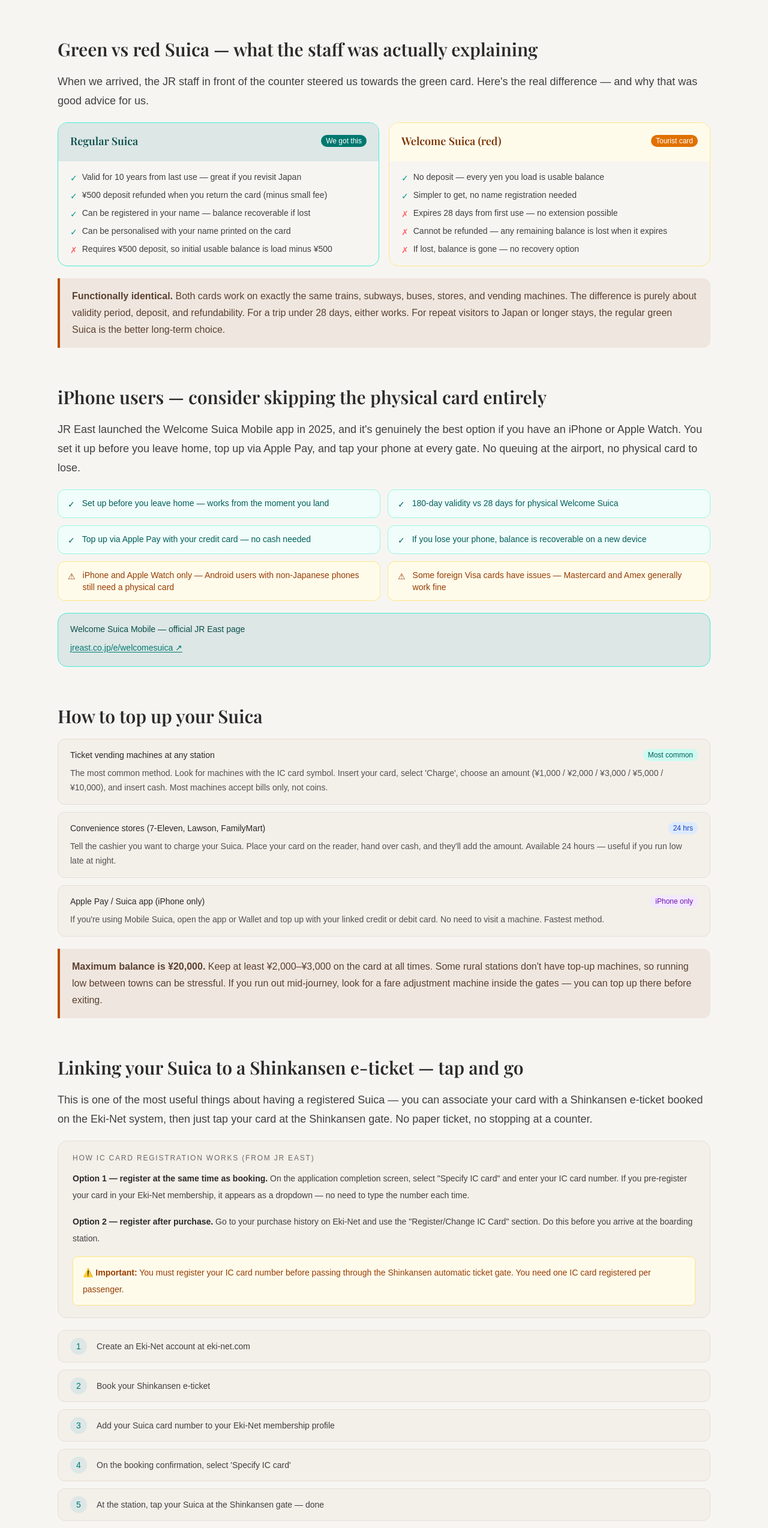
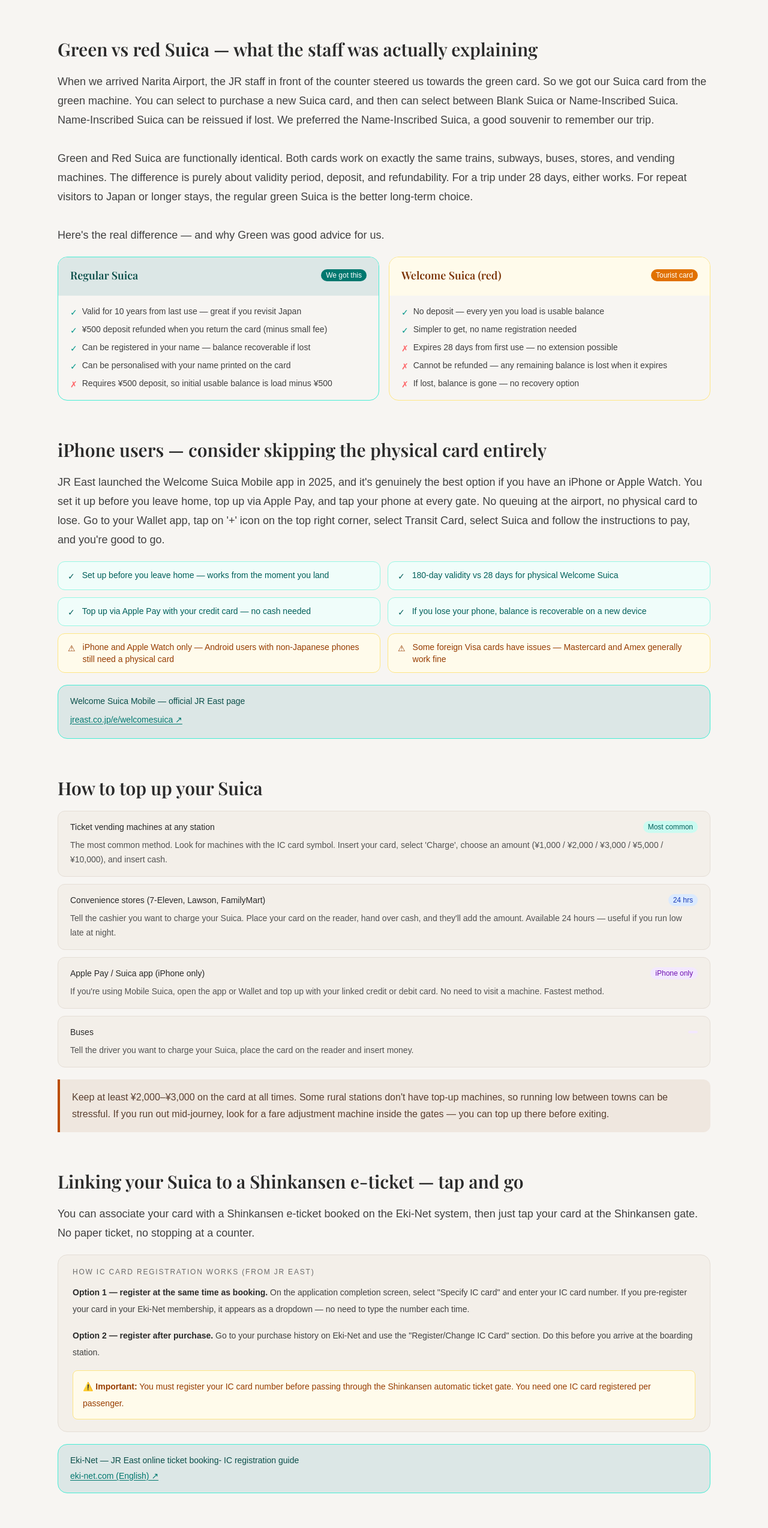
Before and after one commit to dsatyan/deeunbound, a Next.js app: page /travel/destinations/japan/suica-ic-card in a window 1280 px wide. Shown: the part 2058-4606 px from the top of the page at 60% size. Built offline with nearby package versions, Linux system fonts and the light colour scheme; a web font is replaced by a local one.

Commit message:
editing suica page japan

```diff
--- a/app/travel/destinations/japan/suica-ic-card/page.tsx
+++ b/app/travel/destinations/japan/suica-ic-card/page.tsx
@@ -174,8 +174,24 @@
               Green vs red Suica — what the staff was actually explaining
             </h2>
             <p className="text-lg leading-8 text-neutral-700">
-              When we arrived, the JR staff in front of the counter steered us
-              towards the green card. Here's the real difference — and why that
+              When we arrived Narita Airport, the JR staff in front of the counter steered us
+              towards the green card. So we got our Suica card from the
+              green machine. You can select to purchase a new Suica card, and then
+              can select between Blank Suica or Name-Inscribed Suica. Name-Inscribed
+              Suica can be reissued if lost. We preferred the Name-Inscribed Suica,
+              a good souvenir to remember our trip.
+
+              <br />
+              <br />
+              Green and Red Suica are functionally identical. Both cards work on
+              exactly the same trains, subways, buses, stores, and vending
+              machines. The difference is purely about validity period,
+              deposit, and refundability. For a trip under 28 days, either
+              works. For repeat visitors to Japan or longer stays, the regular
+              green Suica is the better long-term choice.
+              <br />
+              <br />
+              Here's the real difference — and why Green
               was good advice for us.
             </p>
 
@@ -232,15 +248,6 @@
                 </div>
               ))}
             </div>
-
-            <NoteBox>
-              <strong>Functionally identical.</strong> Both cards work on
-              exactly the same trains, subways, buses, stores, and vending
-              machines. The difference is purely about validity period,
-              deposit, and refundability. For a trip under 28 days, either
-              works. For repeat visitors to Japan or longer stays, the regular
-              green Suica is the better long-term choice.
-            </NoteBox>
           </section>
 
           {/* ── iPhone option ── */}
@@ -253,7 +260,9 @@
               genuinely the best option if you have an iPhone or Apple Watch.
               You set it up before you leave home, top up via Apple Pay, and
               tap your phone at every gate. No queuing at the airport, no
-              physical card to lose.
+              physical card to lose. Go to your Wallet app, tap on '+' icon on the
+              top right corner, select Transit Card, select Suica and follow the instructions to pay, and
+              you're good to go.
             </p>
             <div className="grid gap-3 sm:grid-cols-2">
               {[
@@ -272,7 +281,7 @@
             </div>
             <div className="rounded-2xl border border-teal-300 bg-[#dce7e6] px-5 py-4">
               <p className="font-medium text-teal-900 text-sm mb-1">Welcome Suica Mobile — official JR East page</p>
-              <a href="https://www.jreast.co.jp/e/welcomesuica/welcomesuica.html" target="_blank" rel="noopener noreferrer"
+              <a href="https://www.jreast.co.jp/en/multi/wsmlp/" target="_blank" rel="noopener noreferrer"
                 className="text-sm text-teal-700 underline underline-offset-2 hover:text-teal-900">
                 jreast.co.jp/e/welcomesuica ↗
               </a>
@@ -288,7 +297,7 @@
               {[
                 {
                   method: "Ticket vending machines at any station",
-                  detail: "The most common method. Look for machines with the IC card symbol. Insert your card, select 'Charge', choose an amount (¥1,000 / ¥2,000 / ¥3,000 / ¥5,000 / ¥10,000), and insert cash. Most machines accept bills only, not coins.",
+                  detail: "The most common method. Look for machines with the IC card symbol. Insert your card, select 'Charge', choose an amount (¥1,000 / ¥2,000 / ¥3,000 / ¥5,000 / ¥10,000), and insert cash.",
                   tag: "Most common",
                   tagColor: "bg-teal-100 text-teal-800",
                 },
@@ -304,6 +313,12 @@
                   tag: "iPhone only",
                   tagColor: "bg-purple-100 text-purple-800",
                 },
+                {
+                  method: "Buses",
+                  detail: "Tell the driver you want to charge your Suica, place the card on the reader and insert money.",
+                  tag: "",
+                  tagColor: "bg-purple-100 text-purple-800",
+                },
               ].map(item => (
                 <div key={item.method} className="rounded-xl border border-[var(--border)] bg-[var(--surface)] px-5 py-4">
                   <div className="flex items-center gap-3 mb-2">
@@ -315,7 +330,7 @@
               ))}
             </div>
             <NoteBox>
-              <strong>Maximum balance is ¥20,000.</strong> Keep at least
+              Keep at least
               ¥2,000–¥3,000 on the card at all times. Some rural stations don't
               have top-up machines, so running low between towns can be
               stressful. If you run out mid-journey, look for a fare adjustment
@@ -329,8 +344,7 @@
               Linking your Suica to a Shinkansen e-ticket — tap and go
             </h2>
             <p className="text-lg leading-8 text-neutral-700">
-              This is one of the most useful things about having a registered
-              Suica — you can associate your card with a Shinkansen e-ticket
+              You can associate your card with a Shinkansen e-ticket
               booked on the Eki-Net system, then just tap your card at the
               Shinkansen gate. No paper ticket, no stopping at a counter.
             </p>
@@ -360,35 +374,14 @@
               </div>
             </div>
 
-            <div className="space-y-3">
-              {[
-                { n:"1", text: "Create an Eki-Net account at eki-net.com" },
-                { n:"2", text: "Book your Shinkansen e-ticket" },
-                { n:"3", text: "Add your Suica card number to your Eki-Net membership profile" },
-                { n:"4", text: "On the booking confirmation, select 'Specify IC card'" },
-                { n:"5", text: "At the station, tap your Suica at the Shinkansen gate — done" },
-              ].map(step => (
-                <div key={step.n} className="flex items-center gap-4 rounded-xl border border-[var(--border)] bg-[var(--surface)] px-5 py-3">
-                  <span className="flex h-7 w-7 flex-shrink-0 items-center justify-center rounded-full bg-[#dce7e6] text-sm font-medium text-teal-700">{step.n}</span>
-                  <p className="text-sm text-neutral-700">{step.text}</p>
-                </div>
-              ))}
-            </div>
-
             <div className="rounded-2xl border border-teal-300 bg-[#dce7e6] px-5 py-4">
-              <p className="font-medium text-teal-900 text-sm mb-1">Eki-Net — JR East online ticket booking</p>
-              <a href="https://www.eki-net.com/en/jreast-train-reservation/Top/Index" target="_blank" rel="noopener noreferrer"
+              <p className="font-medium text-teal-900 text-sm mb-1">Eki-Net — JR East online ticket booking- IC registration guide</p>
+              <a href="https://www.eki-net.com/top/tr/guide/registration/" target="_blank" rel="noopener noreferrer"
                 className="text-sm text-teal-700 underline underline-offset-2 hover:text-teal-900">
                 eki-net.com (English) ↗
               </a>
             </div>
 
-            <NoteBox>
-              <strong>Keep your Suica and JR Pass in separate pockets.</strong>{" "}
-              If both are near the gate reader at the same time, the reader
-              picks up two cards and errors out. Keep them in different pockets
-              — this catches a lot of people off guard.
-            </NoteBox>
           </section>
 
           {/* ── Coin lockers ── */}
@@ -441,10 +434,10 @@
                   bg: "bg-teal-50",
                   border: "border-teal-200",
                   steps: [
-                    "Report to any JR East station immediately",
+                    "Report to any JR East station immediately, carry your passport",
                     "Card is suspended — no one else can use your balance",
-                    "Balance transferred to a new card (minus small fee)",
-                    "Takes a few days — you'll need your reference paper",
+                    "Balance transferred to a new card (minus processing fee of approximately 1000 JPY)",
+                    "You will only be able to receive your new card from the next day."
                   ],
                 },
               ].map(card => (
@@ -463,6 +456,12 @@
                 </div>
               ))}
             </div>
+
+            <p>
+              We did not have time to find the nearest JR East station to report our
+              lost card, also we never overloaded the card with too much money,
+              so we just bought a new one.
+            </p>
 
             <NoteBox>
               <strong>Screenshot your card number when you first get it.</strong>{" "}
@@ -499,83 +498,6 @@
             </div>
           </section>
 
-          {/* ── Practical tips ── */}
-          <section className="space-y-5">
-            <h2 className="font-serif text-3xl font-semibold text-[var(--text)]">
-              Practical tips from the trip
-            </h2>
-            <div className="space-y-3">
-              {[
-                {
-                  tip: "Get it before you leave the airport",
-                  detail: "Don't wait until you reach your hotel or a city station. The airport machines are in English, well-signposted, and you'll need your card the moment you board the train into Tokyo.",
-                  icon: "✈️",
-                },
-                {
-                  tip: "Keep ¥2,000–¥3,000 balance at all times",
-                  detail: "Rural stations sometimes don't have top-up machines. If you're heading somewhere outside the city, top up beforehand. Running low between towns is unnecessarily stressful.",
-                  icon: "💴",
-                },
-                {
-                  tip: "Use it for coin lockers — much easier than coins",
-                  detail: "Just tap to lock, tap to open. Fee deducted automatically. Works at major stations across Japan.",
-                  icon: "🧳",
-                },
-                {
-                  tip: "Use leftover balance at vending machines and konbini before leaving",
-                  detail: "If you have balance remaining at the end of the trip, spend it at a vending machine, 7-Eleven, or airport shop before you leave. Refund process requires going to a JR East office.",
-                  icon: "🛒",
-                },
-                {
-                  tip: "Don't put Suica and JR Pass in the same pocket",
-                  detail: "The gate reader picks up both and errors out. Keep them in separate pockets, always.",
-                  icon: "⚠️",
-                },
-                {
-                  tip: "If you visit Japan again — keep the green card",
-                  detail: "Regular Suica is valid for 10 years from last use. If you have any remaining balance, just keep the card. Next time you visit Japan, it'll still work — same balance and everything.",
-                  icon: "🔄",
-                },
-              ].map(item => (
-                <div key={item.tip} className="flex items-start gap-4 rounded-xl border border-[var(--border)] bg-[var(--surface)] px-5 py-4">
-                  <span className="text-xl flex-shrink-0 mt-0.5">{item.icon}</span>
-                  <div>
-                    <p className="font-medium text-[var(--text)] text-sm">{item.tip}</p>
-                    <p className="mt-1 text-sm leading-7 text-neutral-600">{item.detail}</p>
-                  </div>
-                </div>
-              ))}
-            </div>
-          </section>
-
-          {/* ── Quick reference ── */}
-          <section className="rounded-2xl border border-[var(--border)] bg-[var(--card)] px-8 py-8">
-            <p className="text-xs font-medium uppercase tracking-[0.18em] text-[var(--accent)] mb-5">
-              Quick reference
-            </p>
-            <div className="grid gap-2 sm:grid-cols-2">
-              {[
-                "Get Suica at the airport as soon as you land",
-                "iPhone? Use Welcome Suica Mobile app instead",
-                "Green card = 10 years, refundable deposit",
-                "Red (Welcome) = 28 days, no deposit, no refund",
-                "Top up with cash at any station or konbini",
-                "Max balance: ¥20,000",
-                "Works on all trains, subways, buses, konbini, lockers",
-                "Does NOT cover Shinkansen or long-distance fares",
-                "Link to Eki-Net Shinkansen e-ticket for tap-and-go",
-                "Keep Suica and JR Pass in separate pockets",
-                "If lost unregistered: balance gone, buy a new card",
-                "Keep card on return — valid 10 years for next trip",
-              ].map(item => (
-                <div key={item} className="flex items-center gap-3 text-sm text-neutral-700">
-                  <span className="h-1.5 w-1.5 flex-shrink-0 rounded-full bg-teal-600" />
-                  {item}
-                </div>
-              ))}
-            </div>
-          </section>
-
           {/* ── Official resources ── */}
           <section className="rounded-2xl border border-[var(--border)] bg-[var(--surface)] px-8 py-8">
             <p className="text-xs font-medium uppercase tracking-[0.18em] text-[var(--muted)] mb-4">
@@ -586,7 +508,6 @@
                 { label: "JR East — Suica official page", href: "https://www.jreast.co.jp/e/pass/suica.html" },
                 { label: "JR East — Welcome Suica Mobile app", href: "https://www.jreast.co.jp/e/welcomesuica/welcomesuica.html" },
                 { label: "Eki-Net — JR East online Shinkansen booking (English)", href: "https://www.eki-net.com/en/jreast-train-reservation/Top/Index" },
-                { label: "JR East — Suica recharge locations", href: "https://www.jreast.co.jp/e/charge/" },
               ].map(link => (
                 <a key={link.href} href={link.href} target="_blank" rel="noopener noreferrer"
                   className="flex items-center justify-between rounded-lg border border-[var(--border)] bg-white px-4 py-3 text-sm font-medium text-teal-700 hover:border-teal-400 transition-colors">
```
